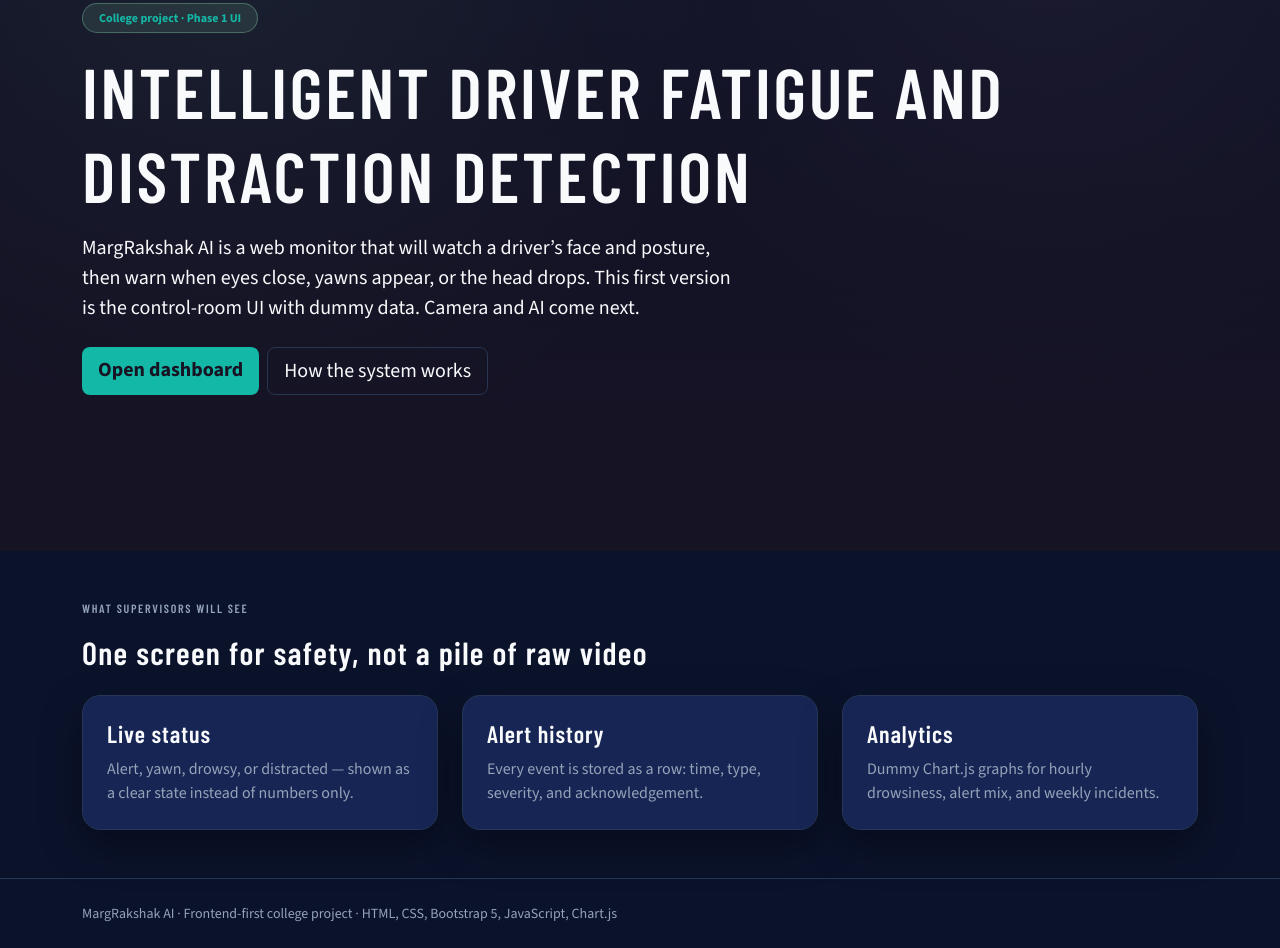
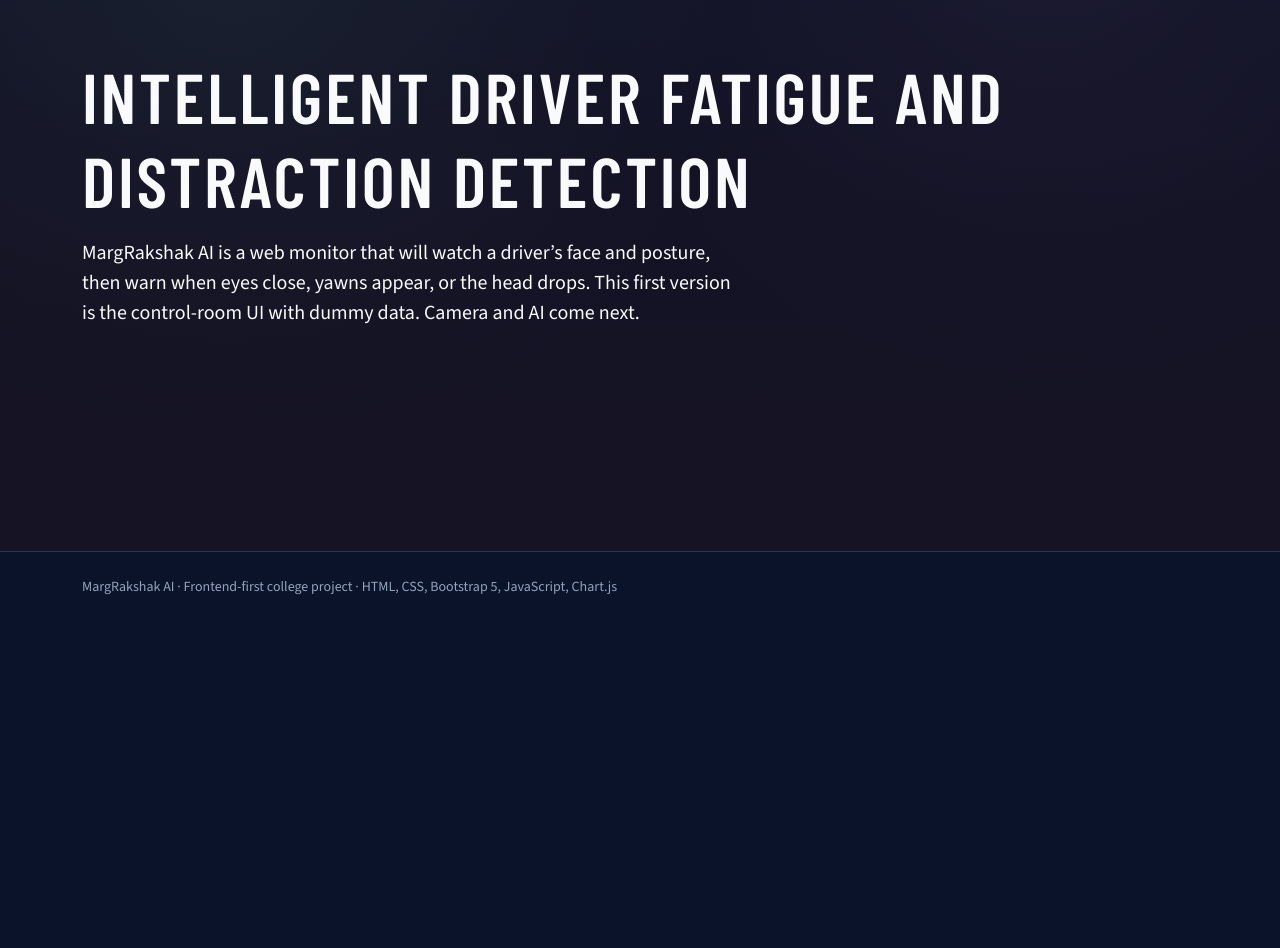
Before and after one commit to Shreyaaa-10/MargRakshak-AI, a plain HTML site: page frontend/index.html in a window 1280 px wide. Shown: the part 216-1164 px from the top of the page. After the commit the page ends 837 px from the top, so only its background shows below. Drawn offline with nearby package versions, Linux system fonts and the light colour scheme.

Commit message:
Add project documentation and update frontend pages
Add presentation and viva materials and publish the current frontend and backend edits.

Co-authored-by: Copilot <223556219+Copilot@users.noreply.github.com>

```diff
--- a/frontend/index.html
+++ b/frontend/index.html
@@ -17,7 +17,6 @@
         <span class="brand-title">MargRakshak AI</span>
       </a>
       <div class="d-flex gap-3 align-items-center">
-        <a class="link-light text-decoration-none" href="about.html">About</a>
         <a class="btn btn-amber btn-sm" href="login.html">Supervisor login</a>
       </div>
     </div>
@@ -25,40 +24,12 @@
 
   <section class="hero d-flex align-items-center">
     <div class="container py-5">
-      <span class="badge badge-soft rounded-pill px-3 py-2 mb-3">College project · Phase 1 UI</span>
       <h1 class="mb-3">Intelligent driver fatigue and distraction detection</h1>
       <p class="lead col-lg-7">MargRakshak AI is a web monitor that will watch a driver’s face and posture, then warn when eyes close, yawns appear, or the head drops. This first version is the control-room UI with dummy data. Camera and AI come next.</p>
-      <div class="d-flex flex-wrap gap-2 mt-4">
-        <a class="btn btn-amber btn-lg" href="login.html">Open dashboard</a>
-        <a class="btn btn-outline-light btn-lg" href="about.html">How the system works</a>
-      </div>
     </div>
   </section>
 
-  <section class="container py-5">
-    <p class="section-kicker text-uppercase text-secondary">What supervisors will see</p>
-    <h2 class="mb-4">One screen for safety, not a pile of raw video</h2>
-    <div class="row g-4">
-      <div class="col-md-4">
-        <article class="feature-card h-100 p-4">
-          <h3 class="h4">Live status</h3>
-          <p class="text-secondary mb-0">Alert, yawn, drowsy, or distracted — shown as a clear state instead of numbers only.</p>
-        </article>
-      </div>
-      <div class="col-md-4">
-        <article class="feature-card h-100 p-4">
-          <h3 class="h4">Alert history</h3>
-          <p class="text-secondary mb-0">Every event is stored as a row: time, type, severity, and acknowledgement.</p>
-        </article>
-      </div>
-      <div class="col-md-4">
-        <article class="feature-card h-100 p-4">
-          <h3 class="h4">Analytics</h3>
-          <p class="text-secondary mb-0">Dummy Chart.js graphs for hourly drowsiness, alert mix, and weekly incidents.</p>
-        </article>
-      </div>
-    </div>
-  </section>
+
 
   <footer class="border-top py-4" style="border-color: var(--line) !important;">
     <div class="container small text-secondary">MargRakshak AI · Frontend-first college project · HTML, CSS, Bootstrap 5, JavaScript, Chart.js</div>
```
Also changed, not shown: frontend/login.html (+1 -2 lines), frontend/settings.html (+1 -24 lines), 3 other files.
